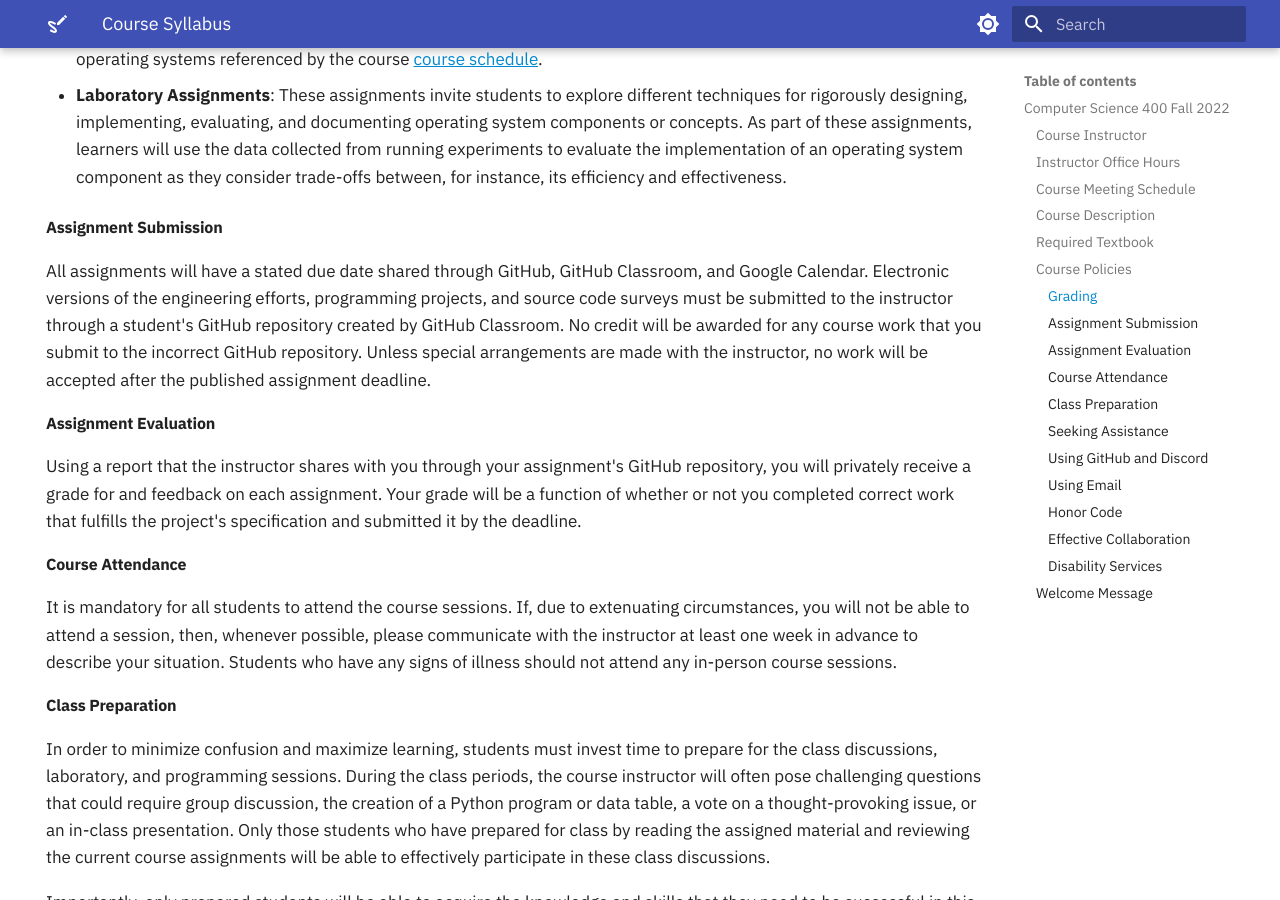
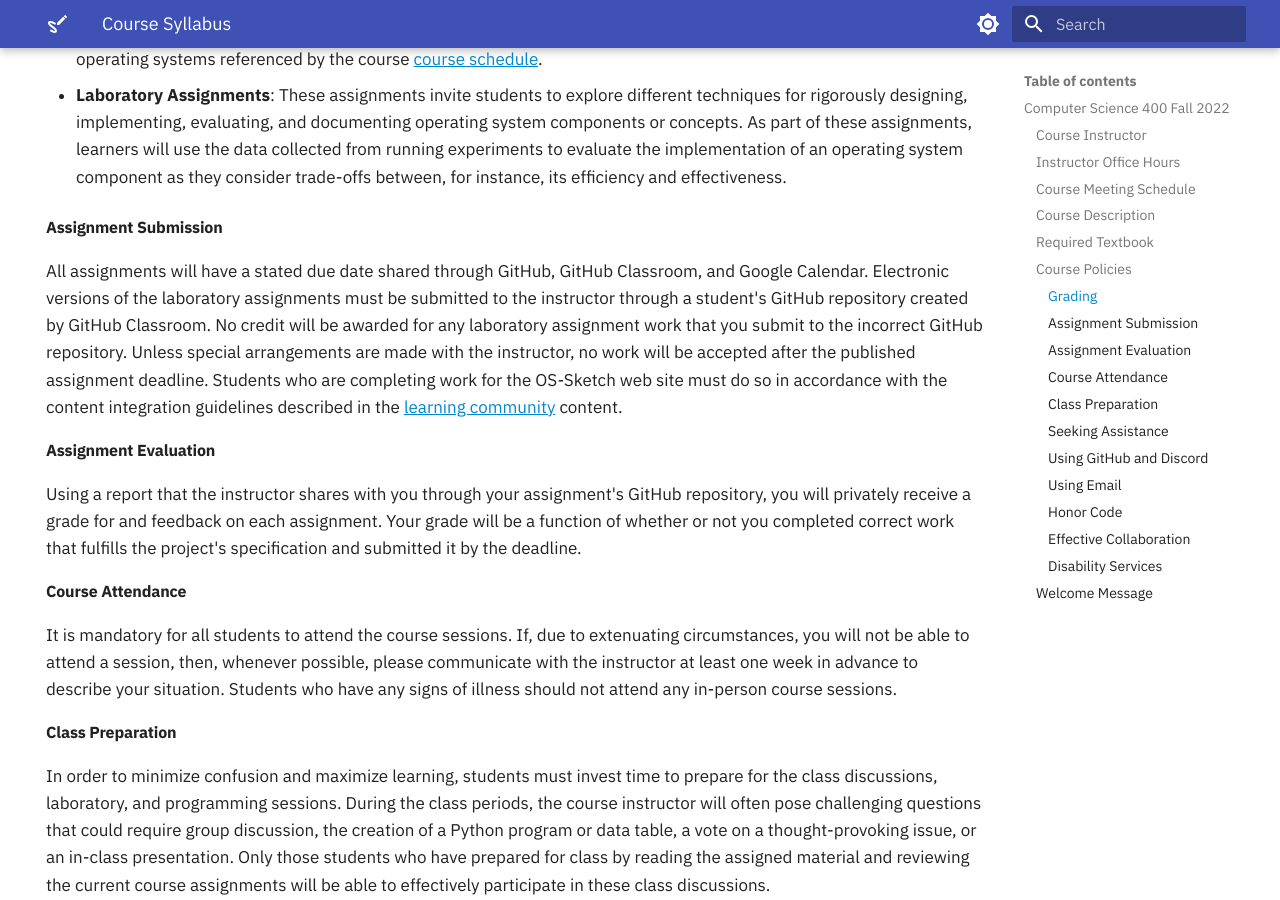
Before and after one commit to OS-Sketch/www.os-sketch.com, an MkDocs documentation site: the page built from docs/operating-systems/syllabus.md, in a window 1280 px wide and 900 px high, scrolled down 2567 px. Built offline with MkDocs 1.6.1 and Material for MkDocs 9.7.7, drawn with Linux system fonts in a browser that asks for light colours.

Commit message:
fix: Revise details about assignment submission to reflect integration standards.

```diff
--- a/docs/operating-systems/syllabus.md
+++ b/docs/operating-systems/syllabus.md
@@ -132,12 +132,15 @@ These grading categories have the following definitions:
 #### Assignment Submission
 
 All assignments will have a stated due date shared through GitHub, GitHub
-Classroom, and Google Calendar. Electronic versions of the engineering efforts,
-programming projects, and source code surveys must be submitted to the
-instructor through a student's GitHub repository created by GitHub Classroom. No
-credit will be awarded for any course work that you submit to the incorrect
-GitHub repository. Unless special arrangements are made with the instructor, no
-work will be accepted after the published assignment deadline.
+Classroom, and Google Calendar. Electronic versions of the laboratory
+assignments must be submitted to the instructor through a student's GitHub
+repository created by GitHub Classroom. No credit will be awarded for any
+laboratory assignment work that you submit to the incorrect GitHub repository.
+Unless special arrangements are made with the instructor, no work will be
+accepted after the published assignment deadline. Students who are completing
+work for the OS-Sketch web site must do so in accordance with the content
+integration guidelines described in the [learning
+community](/operating-systems/learning-community/) content.
 
 #### Assignment Evaluation
 
```
